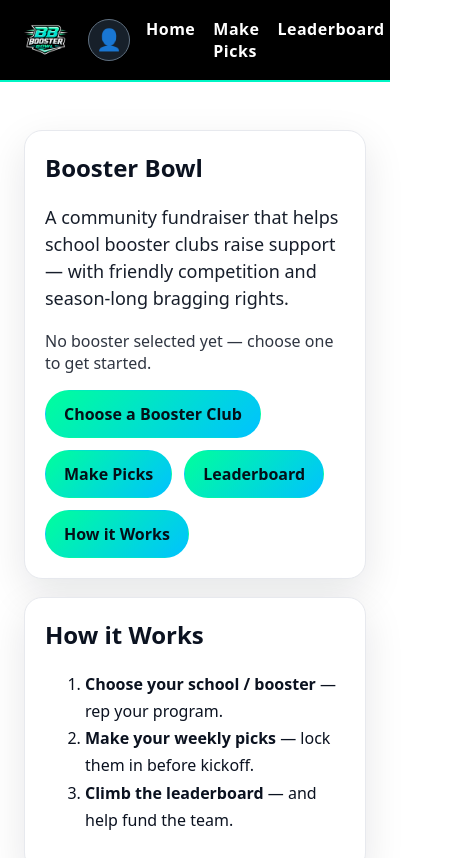
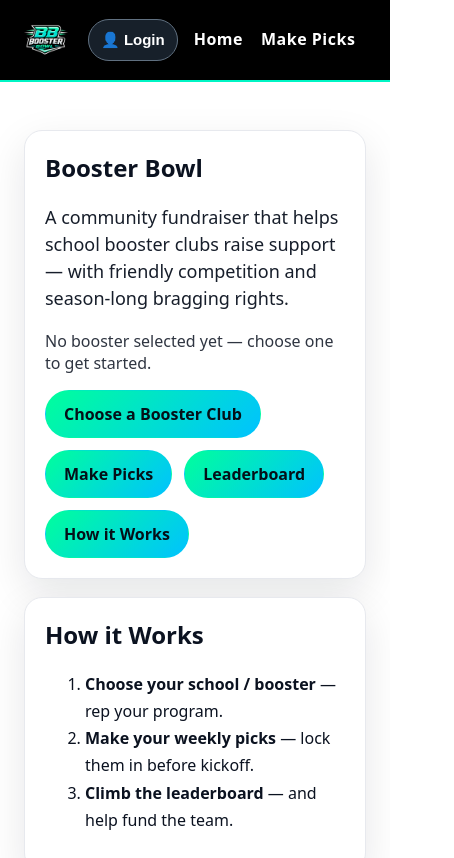
Before and after one commit to Rloney86/booster-bowl, a Next.js app: page / in a window 390 px wide. Shown: the top 858 px of the page, 454 px wide, since content can reach past the window. Built offline with nearby package versions, Linux system fonts and the light colour scheme; no server answers.

Commit message:
Center the mobile login modal and label Login (#23)
Make the header login control explicit and keep the account form centered, scrollable, and fully accessible on mobile.

```diff
--- a/pages/_app.js
+++ b/pages/_app.js
@@ -123,36 +123,60 @@ export default function MyApp({ Component, pageProps }) {
             />
           </Link>
 
-          <div style={{ marginLeft: "auto", position: "relative" }}>
+          <div style={{ marginLeft: "auto", position: "relative", flexShrink: 0 }}>
             <button
               type="button"
               aria-label={user ? "Open account menu" : "Open player login"}
               title={user ? `Signed in as ${user.email}` : "Player login"}
               onClick={() => { setAccountOpen((open) => !open); setMessage(""); }}
               style={{
-                width: 42,
+                minWidth: 82,
                 height: 42,
-                borderRadius: "50%",
+                padding: "0 12px",
+                borderRadius: 999,
                 border: user ? "2px solid #00f5c4" : "1px solid #607080",
                 background: user ? "#10382f" : "#17202a",
                 color: "#fff",
                 cursor: "pointer",
-                fontSize: 21,
-                display: "grid",
-                placeItems: "center",
+                fontSize: 15,
+                fontWeight: 800,
+                display: "inline-flex",
+                alignItems: "center",
+                justifyContent: "center",
+                gap: 6,
+                whiteSpace: "nowrap",
               }}
             >
-              {user ? "✅" : "👤"}
+              {user ? "✅ Account" : "👤 Login"}
             </button>
 
             {accountOpen ? (
+              <>
+                <button
+                  type="button"
+                  aria-label="Close login window"
+                  onClick={() => setAccountOpen(false)}
+                  style={{
+                    position: "fixed",
+                    inset: 0,
+                    border: 0,
+                    background: "rgba(0, 0, 0, 0.55)",
+                    zIndex: 99,
+                  }}
+                />
               <div
+                role="dialog"
+                aria-modal="true"
+                aria-label={user ? "Player account" : "Player login"}
                 className="card"
                 style={{
-                  position: "absolute",
-                  top: 52,
-                  right: 0,
-                  width: "min(340px, calc(100vw - 40px))",
+                  position: "fixed",
+                  top: "50%",
+                  left: "50%",
+                  transform: "translate(-50%, -50%)",
+                  width: "min(380px, calc(100vw - 32px))",
+                  maxHeight: "calc(100vh - 32px)",
+                  overflowY: "auto",
                   color: "#0b1220",
                   zIndex: 100,
                 }}
@@ -213,10 +237,11 @@ export default function MyApp({ Component, pageProps }) {
                   {message ? <div style={{ padding: 10, border: "1px solid #dbe3ef", borderRadius: 12 }}>{message}</div> : null}
                 </div>
               </div>
+              </>
             ) : null}
           </div>
 
-          <nav style={{ display: "flex", gap: 18 }}>
+          <nav style={{ display: "flex", gap: 18, flex: "1 1 auto", minWidth: 0, overflowX: "auto", whiteSpace: "nowrap", paddingBottom: 2 }}>
             <Link href="/" style={navLink}>Home</Link>
             <Link href="/picks" style={navLink}>Make Picks</Link>
             <Link href="/leaderboard" style={navLink}>Leaderboard</Link>
```
